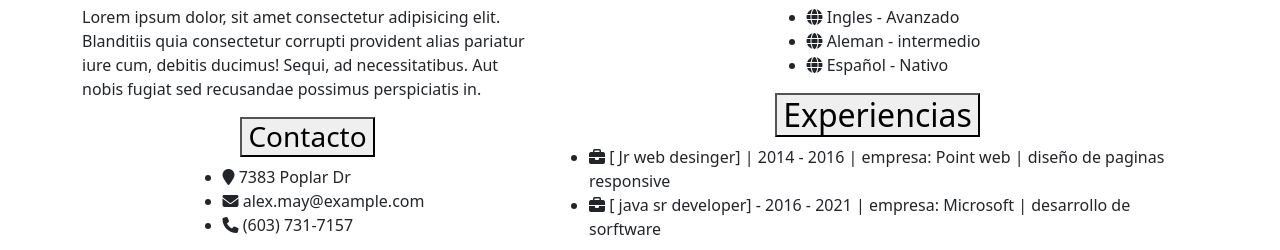
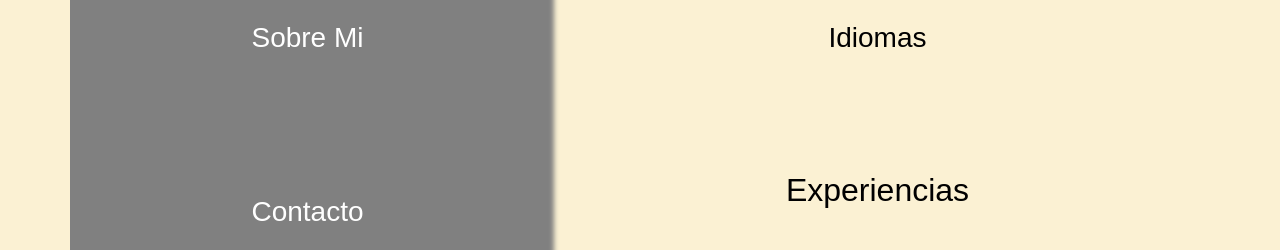
Before and after one commit to inadgomezdiaz/trabajo-final-front-end-academy, a plain HTML site: page index.html in a window 1280 px wide. Shown: the part 469-719 px from the top of the page. Drawn offline with nearby package versions, Linux system fonts and the light colour scheme.

Commit message:
correcciones en eñ HTML

```diff
--- a/index.html
+++ b/index.html
@@ -6,7 +6,7 @@
   <meta http-equiv="X-UA-Compatible" content="IE=edge">
   <meta name="viewport" content="width=device-width, initial-scale=1.0">
   <title>Proyecto final</title>
-  <link rel="stylesheet" href="/styles.css">
+  <link rel="stylesheet" href="./style.css">
   <link href="https://cdn.jsdelivr.net/npm/bootstrap@5.3.0-alpha1/dist/css/bootstrap.min.css" rel="stylesheet"
     integrity="sha384-GLhlTQ8iRABdZLl6O3oVMWSktQOp6b7In1Zl3/Jr59b6EGGoI1aFkw7cmDA6j6gD" crossorigin="anonymous">
 </head>
@@ -82,7 +82,7 @@
 
 
   <script src="https://kit.fontawesome.com/6bbbf06a2f.js" crossorigin="anonymous"></script>
-  <script src="/scrips.js"></script>
+  <script src="./code.js"></script>
   <script src="https://cdn.jsdelivr.net/npm/bootstrap@5.3.0-alpha1/dist/js/bootstrap.bundle.min.js"
     integrity="sha384-w76AqPfDkMBDXo30jS1Sgez6pr3x5MlQ1ZAGC+nuZB+EYdgRZgiwxhTBTkF7CXvN"
     crossorigin="anonymous"></script>
```
